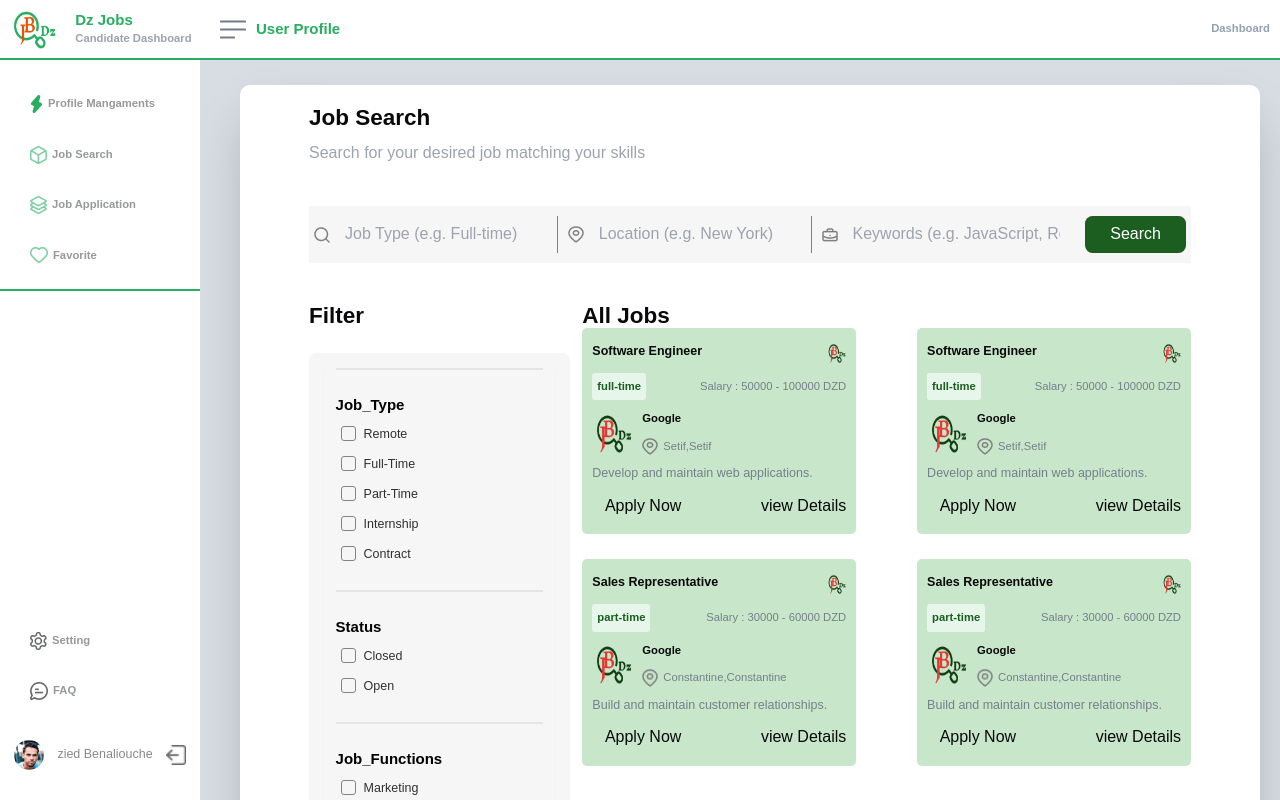
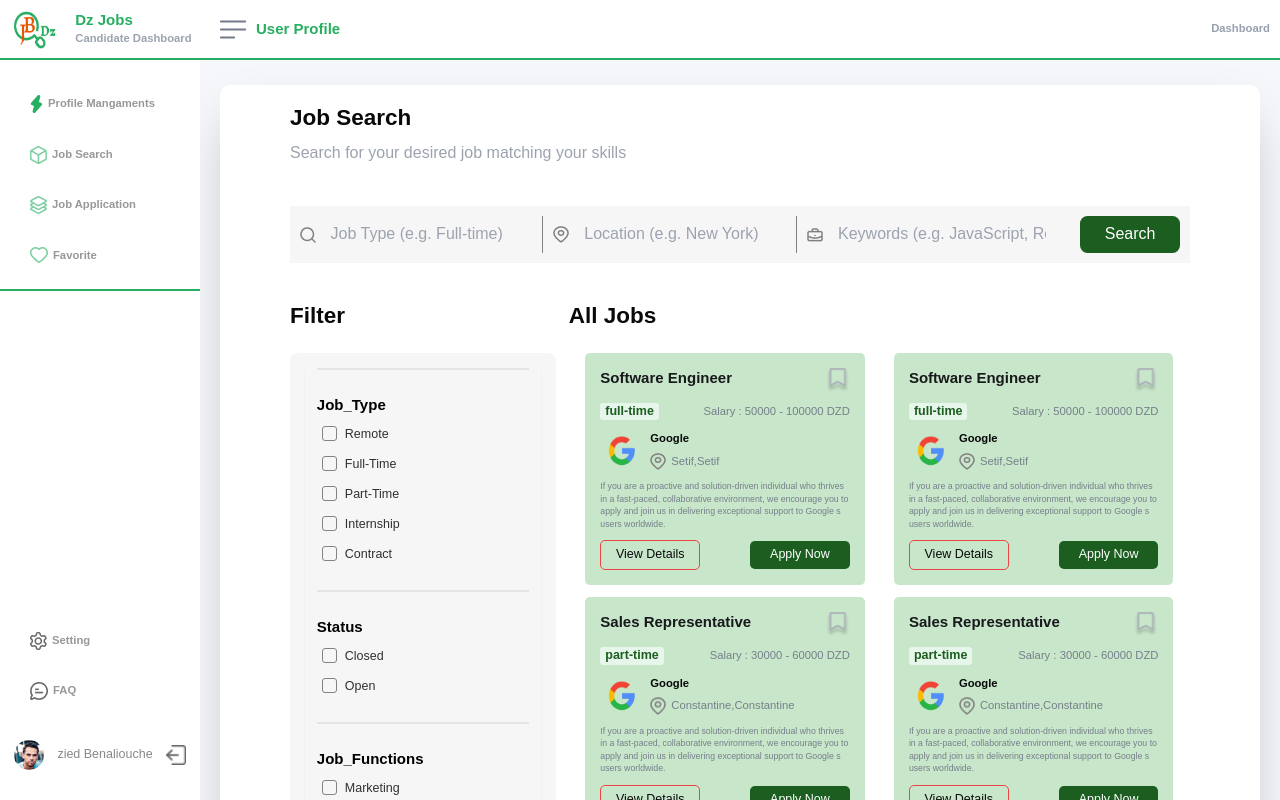
Before and after one commit to NightBringerZied/dz-jobs, a Next.js app: page /candidates/jobsearch in a window 1280 px wide. Built offline with nearby package versions, Linux system fonts and the light colour scheme.

Commit message:
last fix

```diff
--- a/app/candidates/jobsearch/component/JobCard.jsx
+++ b/app/candidates/jobsearch/component/JobCard.jsx
@@ -12,20 +12,20 @@ const JobCard = ({job_id,
     status,
     job_type}) => {
   return (
-    <div className='w-[45%] flex flex-col items-start px-4 py-6 justify-center gap-4  bg-[#C8E6C9] rounded-lg '>
+    <div className='w-[45%] flex flex-col items-start px-6 py-6 justify-center gap-4  bg-[#C8E6C9] rounded-lg '>
                 <div className='flex flex-row w-full gap-4 justify-between'>
-                    <h1 className='text-xl font-semibold '>{title}</h1>
+                    <h1 className='text-2xl text-[#18191C] font-semibold '>{title}</h1>
                     <button>
-                        <img src="/logo.png" alt="logo"  className='w-[20px] h-[20px]'/>
+                        <img src="/bookmark.png" alt="logo"  className='w-[25px] h-[25px]'/>
                     </button>
                 </div>
                 <div className='flex flex-row justify-between items-center gap-4 w-full'>
-                        <h1 className='text-lg p-2 rounded-md font-semibold bg-[#E7F6EA] text-[#1B5E1F]'>{job_type}</h1>
+                        <h1 className='text-xl px-2 rounded-md font-semibold bg-[#E7F6EA] text-[#1B5E1F]'>{job_type}</h1>
                         <p className='text-[#767F8C] text-lg '>Salary : {salary_range}</p>
                 </div>
                 <div className='flex flex-row justify-start items-center gap-4 w-full'>
-                    <img src="/logo.png" alt="logoog" className='w-[40px] h-[40px] '/>
-                    <div className='flex flex-col justify-around text-lg items-start gap-4'>
+                    <img src="/Company.png" alt="logoog" className='w-[40px] h-[40px] '/>
+                    <div className='flex flex-col justify-center text-lg items-start gap-2'>
                             <h1 className='font-bold text-lg'>Google</h1>
                             <div className='flex flex-row gap-2 '>
                                 <img src="/locationsearch.png" alt="loc"/>
@@ -33,16 +33,17 @@ const JobCard = ({job_id,
                             </div>
                     </div>
                 </div>
-                <div className='text-xl  text-[#767F8C] w-full'>
+                <div className='text-sm  text-[#767F8C] w-full'>
                         <p>{description}</p>
                 </div>
                 <div className='flex flex-row justify-between w-full items-center'>
-                            <button className='w-[40%] '>
+                            <button className='w-[40%] text-xl rounded-lg border py-2 border-red-500 '>
+                                    View Details
+                            </button>
+                            <button className='w-[40%] text-xl rounded-lg bg-[#1B5E1F] text-[#fff] py-2 '>
                                     Apply Now
                             </button>
-                            <button>
-                                    view Details
-                            </button>
+
                  </div>
     </div>
   )
--- a/app/candidates/jobsearch/component/Jobs.jsx
+++ b/app/candidates/jobsearch/component/Jobs.jsx
@@ -7,7 +7,7 @@ const Jobs = () => {
             {
                 job_id: 1,
                 title: "Software Engineer",
-                description: "Develop and maintain web applications.",
+                description: "If you are a proactive and solution-driven individual who thrives in a fast-paced, collaborative environment, we encourage you to apply and join us in delivering exceptional support to Google s users worldwide.",
                 location: "Setif,Setif",
                 salary_range: "50000 - 100000 DZD",
                 required_skills: "Java, Spring Boot, React",
@@ -20,7 +20,7 @@ const Jobs = () => {
             {
                 job_id: 2,
                 title: "Software Engineer",
-                description: "Develop and maintain web applications.",
+                description: "If you are a proactive and solution-driven individual who  thrives in a fast-paced, collaborative environment, we encourage you to apply and join us in delivering exceptional support to Google s users worldwide.",
                 location: "Setif,Setif",
                 salary_range: "50000 - 100000 DZD",
                 required_skills: "Java, Spring Boot, React",
@@ -34,7 +34,7 @@ const Jobs = () => {
             {
                 job_id: 3,
                 title: "Sales Representative",
-                description: "Build and maintain customer relationships.",
+                description: "If you are a proactive and solution-driven individual who thrives in a fast-paced, collaborative environment, we encourage you to apply and join us in delivering exceptional support to Google s users worldwide.",
                 location: "Constantine,Constantine",
                 salary_range: "30000 - 60000 DZD",
                 required_skills: "Sales, Communication, Negotiation",
@@ -47,7 +47,7 @@ const Jobs = () => {
             {
                 job_id: 4,
                 title: "Sales Representative",
-                description: "Build and maintain customer relationships.",
+                description: "If you are a proactive and solution-driven individual who thrives in a fast-paced, collaborative environment, we encourage you to apply and join us in delivering exceptional support to Google s users worldwide.",
                 location: "Constantine,Constantine",
                 salary_range: "30000 - 60000 DZD",
                 required_skills: "Sales, Communication, Negotiation",
@@ -60,7 +60,7 @@ const Jobs = () => {
         ]
     }
   return (
-    <div className='flex flex-row flex-wrap  w-full items-start justify-between gap-10 '>
+    <div className='flex flex-row flex-wrap w-full items-start justify-evenly gap-5 '>
         {
             data.jobs.map((item,index)=>{
                 return(
--- a/app/candidates/jobsearch/page.js
+++ b/app/candidates/jobsearch/page.js
@@ -4,7 +4,7 @@ import Filter from './component/Filter'
 import Jobs from './component/Jobs'
 const page = () => {
   return (
-    <div className='w-full flex flex-col justify-center items-center px-[20px] gap-16 py-10'>
+    <div className='w-full flex flex-col justify-center items-center pr-[20px] gap-16 py-10'>
         <div className='w-full bg-white shadow-2xl py-8 px-8 rounded-2xl'>
             <div className='w-full items-center flex flex-col justify-center gap-16'>
                 <div className='w-[90%] flex flex-col justify-start items-start'>
@@ -21,7 +21,7 @@ const page = () => {
                             <Filter/>
                         </div>
                       </div>
-                      <div className='w-[70%] flex flex-col justify-start items-start '>
+                      <div className='w-[70%] flex flex-col  gap-10 justify-start items-start '>
                             <h1 className='text-4xl font-bold '>All Jobs</h1>
                             <Jobs />
                       </div>
--- a/app/candidates/layout.js
+++ b/app/candidates/layout.js
@@ -63,7 +63,7 @@ export default function Layout({ children }) {
         </div>
         <h1 className="text-lg font-bold">Dashboard</h1>
       </header>
-      <main className={`flex-1 ${isSidebarOpen ? "pl-[80px]" : "lg:pl-[220px]"} overflow-y-auto overflow-x-hidden bg-[#d7dde2]`}>
+      <main className={`flex-1 ${isSidebarOpen ? "pl-[80px]" : "lg:pl-[220px]"} overflow-y-auto overflow-x-hidden bg-[#f6f7fb]`}>
         {children}
       </main>
     </div>
--- a/app/candidates/profile/component/profile/profile.jsx
+++ b/app/candidates/profile/component/profile/profile.jsx
@@ -55,11 +55,11 @@ const Profile = (props) => {
   return (
     <div className="w-full max-md:flex-col flex flex-row min-h-[250px] bg-white rounded-lg justify-between items-center shadow-2xl">
       <div className="flex max-sm:flex-col flex-row h-full min-h-[180px] items-center justify-center max-md:w-[90%] w-[90%] gap-10">
-        <div className="flex w-[50%] justify-center items-center flex-col">
+        <div className="flex w-[50%] justify-center py-4 items-center flex-col">
           <img
             src={props.candidate.profile_picture}
             alt="Profile"
-            className="object-cover w-[80%] max-w-[400px] h-[80%] max-sm:w-full max-sm:h-[60%]  rounded-2xl"
+            className="object-cover w-[80%] max-w-[200px] max-h-[150px] h-[80%] max-sm:w-full max-sm:h-[60%]  rounded-2xl"
           />
           <div className="my-4  flex flex-row gap-10 justify-center items-center text-xl text-gray-500">
             {resume ? (
--- a/app/globals.css
+++ b/app/globals.css
@@ -1,14 +1,25 @@
 @tailwind base;
 @tailwind components;
 @tailwind utilities;
+
 @import url('https://fonts.googleapis.com/css2?family=Inter:wght@100..900&display=swap');
-@import url('https://fonts.googleapis.com/css2?family=Poppins:ital,wght@0,100;0,200;0,300;0,400;0,500;0,600;0,700;0,800;0,900;1,100;1,200;1,300;1,400;1,500;1,600;1,700;1,800;1,900&display=swap');
-@import url('https://fonts.googleapis.com/css2?family=Poppins:ital,wght@0,100;0,200;0,300;0,400;0,500;0,600;0,700;0,800;0,900;1,100;1,200;1,300;1,400;1,500;1,600;1,700;1,800;1,900&display=swap');
+@import url('https://fonts.googleapis.com/css2?family=Poppins:ital,wght@0,100;0,200;0,300;0,400;0,500;0,600;0,700;0,800;0,900&display=swap');
+
+@layer base {
+  * {
+    @apply border-border;
+  }
+  body {
+    font-family: 'Poppins', sans-serif;
+    @apply bg-background text-foreground;
+  }
+}
+
 html {
   box-sizing: border-box;
   line-height: 1.15;
   font-size: 62.5%;
-  font-family: "Poppins", sans-serif;
+  font-family: Poppins, sans-serif;
   overflow-x: hidden;
 }
 [data-scroll-container] {
@@ -206,12 +217,3 @@ body {
     --chart-5: 340 75% 55%;
   }
 }
-
-@layer base {
-  * {
-    @apply border-border;
-  }
-  body {
-    @apply bg-background text-foreground;
-  }
-}
```
Also changed, not shown: public/Company.png (added), public/bookmark.png (added).
